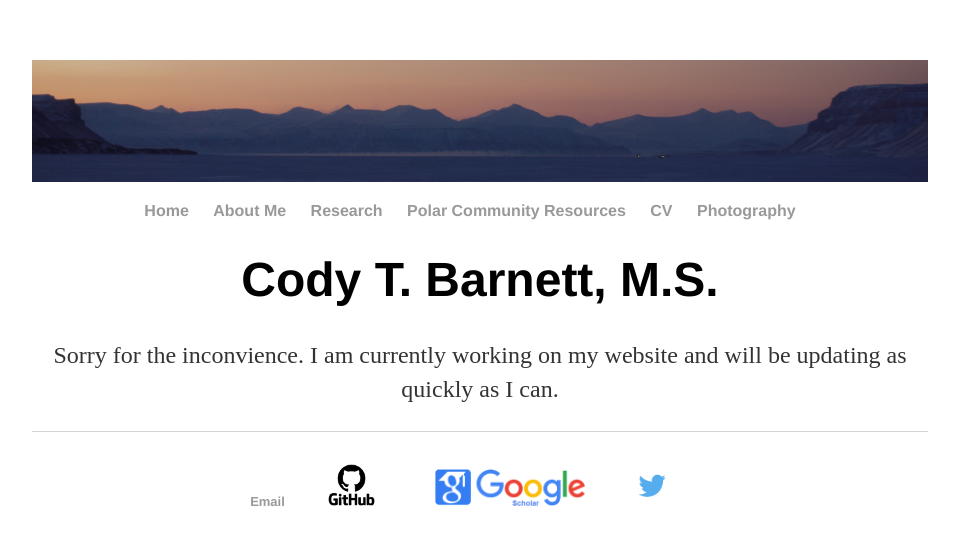
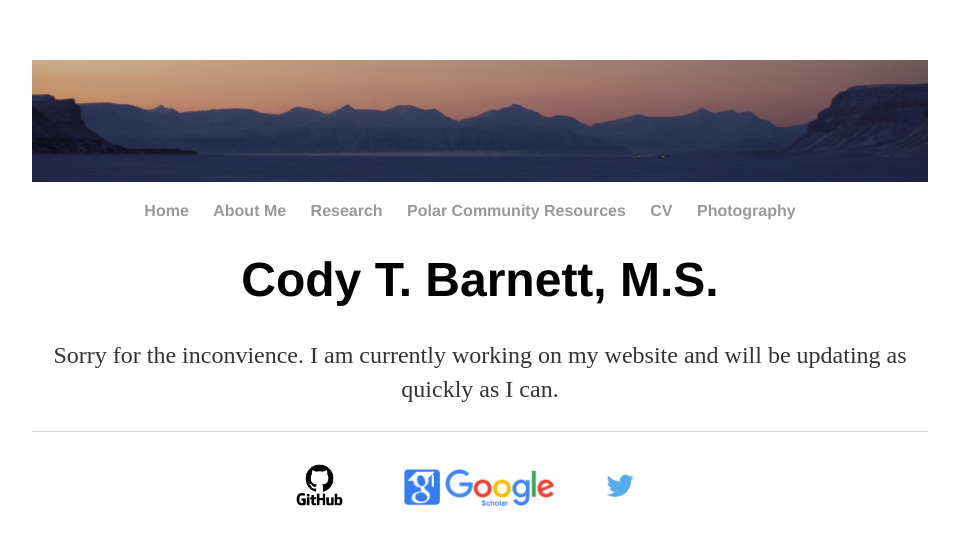
Before and after one commit to Cbarnett207/CBarnett207.github.io, a Jekyll site: the page built from index.html, in a window 1280 px wide. Shown: the top 545 px of the page, without its empty margins (160-1119 px from the left). Built offline with Jekyll 4.4.1, drawn with Linux system fonts in a browser that asks for light colours.

Commit message:
Update default.html
Removed email from bottom bar of website.

```diff
--- a/_layouts/default.html
+++ b/_layouts/default.html
@@ -25,14 +25,12 @@
 
 			</div><!-- /.container -->
 			<footer>
-	    		<ul>
-	        		<div align="center"><li><a href="mailto:codybarnett@ku.edu" style="text-decoration:none"><font size="2cm">Email</font></a></li>
+	    			<ul>
+	        			<div align="center">
 					<li><a href="https://github.com/Cbarnett207" style="text-decoration:none"><img src="/images/GitHub_logo.png" width="75pt" alt="GitHub logo"/>&nbsp;&nbsp;</a></li>
 					<li><a href="https://scholar.google.com/citations?hl=en&view_op=list_works&gmla=AJsN-F4UgN5ueqeUOfjsqjmC7_p0A4dthMC9-y24TSlu-DjdC71s1ohvj_F66HKdx54Srv8PvgNy4anPrpieR786HQYsx5WQDQ&user=_cGjc70AAAAJ" style="text-decoration:none"><img src="/images/Google_Scholar_Logo.png" width="150pt" alt="GitHub logo"/>&nbsp;&nbsp;</a></li>
 					<li><a href="https://twitter.com/CodyTBarnett" style="text-decoration:none"><img src="/images/Twitter_logo.png" width="40pt" alt="GitHub logo"/>&nbsp;&nbsp;</a></li></div>
-
-
-			</div>
+					</div>
 				</ul>
 			</footer>
 		</body>
```
